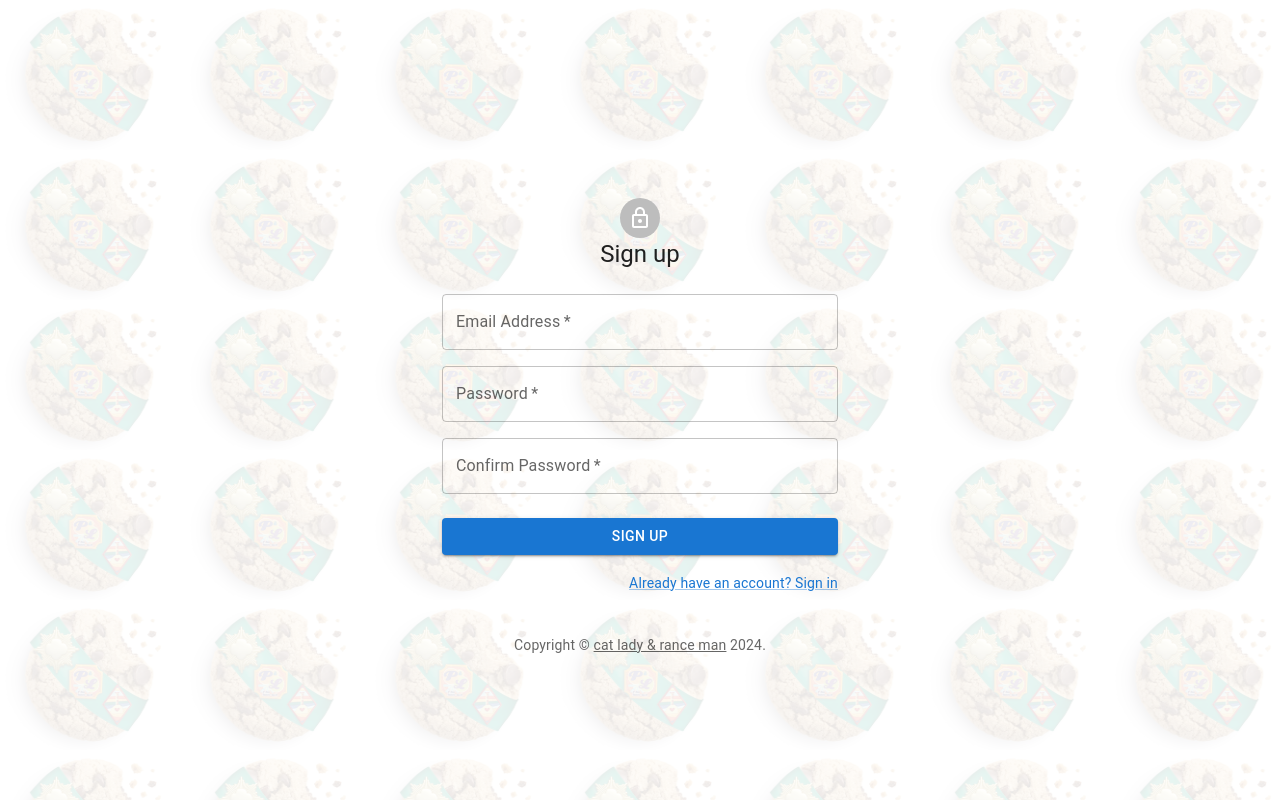
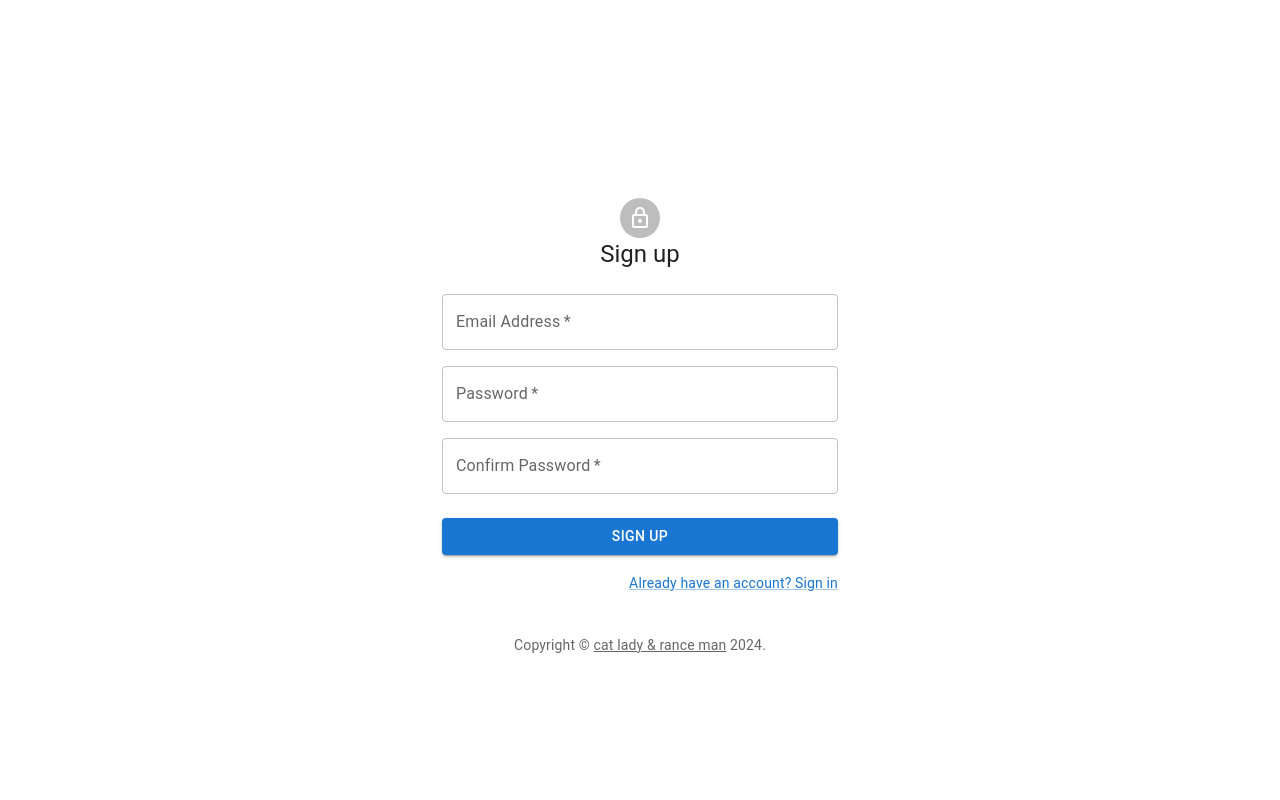
Before and after one commit to Ann-Clawson/crumbs-frontend, a React (Vite) app in the folder crumbs-frontend/: page /signup in a window 1280 px wide. Built offline with nearby package versions, Linux system fonts and the light colour scheme.

Commit message:
adds light styling on signup

```diff
--- a/crumbs-frontend/src/Dashboard.jsx
+++ b/crumbs-frontend/src/Dashboard.jsx
@@ -261,7 +261,7 @@ export function Dashboard() {
   ];
 
   return (
-    <div>
+    <div className="dashboard-background">
       <Button
         sx={{
           margin: "10px",
--- a/crumbs-frontend/src/index.css
+++ b/crumbs-frontend/src/index.css
@@ -21,7 +21,7 @@ html, body {
   text-align: center;
   padding: 20px;
   box-sizing: border-box;
-  margin-top: 10%;
+  margin-top: 5%;
 }
 
 .home-crumbs {
@@ -49,13 +49,14 @@ html, body {
 
 /* BEGIN SIGN UP */
 .signup-background {
-    height: 100%;
-    min-height: 100vh;
-    background-image: url('./assets/CaramelChocChip_sash-1-1.jpg');
-    background-repeat: repeat;
-    background-size: 185px 150px;
-    background-blend-mode: lighten;
-    background-color: rgba(255, 255, 255, 0.9);
+  /* height: 100%;
+  min-height: 100vh;
+  background-image: url('./assets/CaramelChocChip_sash-1-1.jpg');
+  background-repeat: no-repeat;
+  background-position: center 100px;
+  background-size: 50% 60%;
+  background-blend-mode: lighten;
+  background-color: rgba(255, 255, 255, 0.85);  */
 }
 
 /* END SIGN UP */
@@ -78,4 +79,9 @@ html, body {
   }
 }
 
+.dashboard-background {
+    /* height: 100vh;
+    background: linear-gradient(135deg, #85be89 0%, #4d6050 100%); */
+}
+
 /* END DASHBOARD */
```
